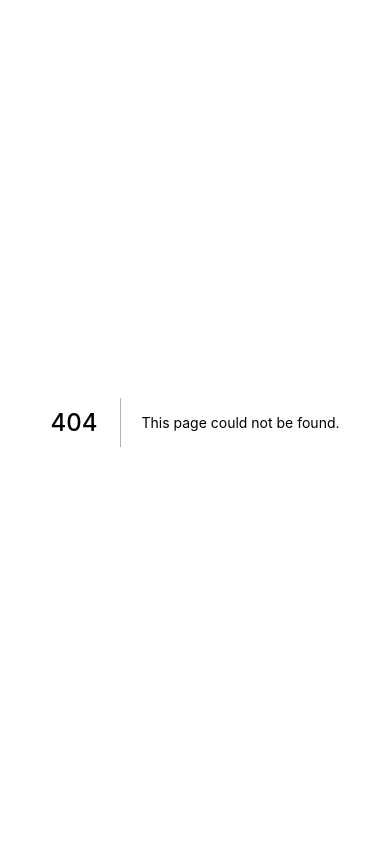
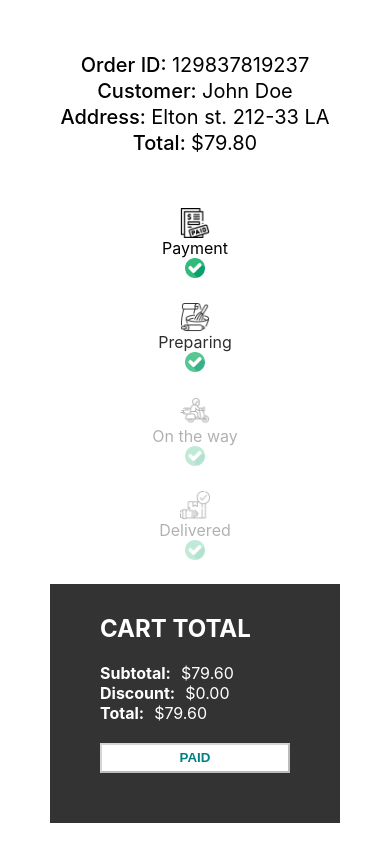
Before and after one commit to sophiiaR/pizza-app, a Next.js app: page /orders/1 in a window 390 px wide. Before the commit this address had no page. Shown: the top 862 px of the page. Built offline with nearby package versions, Linux system fonts and the light colour scheme.

Commit message:
Create and style order component

```diff
--- /dev/null
+++ b/pages/orders/[id].jsx
@@ -0,0 +1,117 @@
+import styles from '../../styles/Order.module.css';
+import Image from 'next/image';
+
+
+const Order = () => {
+    const status = 0;
+
+    const statusClass = (index) => {
+        if (index - status < 1) return styles.done;
+        if (index - status === 1) return styles.inProgress;
+        if (index - status > 1) return styles.undone;
+    }
+
+    return (
+        <div className={styles.container}>
+            <div className={styles.left}>
+            <div className={styles.row}>
+                <table className={styles.table}>
+                <tr className={styles.trTitle}>
+                    <th>Order ID</th>
+                    <th>Customer</th>
+                    <th>Address</th>
+                    <th>Total</th>
+                </tr>
+                <tr className={styles.tr}>
+                    <td>
+                    <span className={styles.id}>129837819237</span>
+                    </td>
+                    <td>
+                    <span className={styles.name}>John Doe</span>
+                    </td>
+                    <td>
+                    <span className={styles.address}>Elton st. 212-33 LA</span>
+                    </td>
+                    <td>
+                    <span className={styles.total}>$79.80</span>
+                    </td>
+                </tr>
+                </table>
+            </div>
+            <div className={styles.row}>
+                <div className={statusClass(0)}>
+                <Image src="/img/paid.png" width={30} height={30} alt="" />
+                <span>Payment</span>
+                <div className={styles.checkedIcon}>
+                    <Image
+                    className={styles.checkedIcon}
+                    src="/img/checked.png"
+                    width={20}
+                    height={20}
+                    alt=""
+                    />
+                </div>
+                </div>
+                <div className={statusClass(1)}>
+                <Image src="/img/bake.png" width={30} height={30} alt="" />
+                <span>Preparing</span>
+                <div className={styles.checkedIcon}>
+                    <Image
+                    className={styles.checkedIcon}
+                    src="/img/checked.png"
+                    width={20}
+                    height={20}
+                    alt=""
+                    />
+                </div>
+                </div>
+                <div className={statusClass(2)}>
+                <Image src="/img/bike.png" width={30} height={30} alt="" />
+                <span>On the way</span>
+                <div className={styles.checkedIcon}>
+                    <Image
+                    className={styles.checkedIcon}
+                    src="/img/checked.png"
+                    width={20}
+                    height={20}
+                    alt=""
+                    />
+                </div>
+                </div>
+                <div className={statusClass(3)}>
+                <Image src="/img/delivered.png" width={30} height={30} alt="" />
+                <span>Delivered</span>
+                <div className={styles.checkedIcon}>
+                    <Image
+                    className={styles.checkedIcon}
+                    src="/img/checked.png"
+                    width={20}
+                    height={20}
+                    alt=""
+                    />
+                </div>
+                </div>
+            </div>
+            </div>
+            <div className={styles.right}>
+            <div className={styles.wrapper}>
+                <h2 className={styles.title}>CART TOTAL</h2>
+                <div className={styles.totalText}>
+                <b className={styles.totalTextTitle}>Subtotal:</b>$79.60
+                </div>
+                <div className={styles.totalText}>
+                <b className={styles.totalTextTitle}>Discount:</b>$0.00
+                </div>
+                <div className={styles.totalText}>
+                <b className={styles.totalTextTitle}>Total:</b>$79.60
+                </div>
+                <button disabled className={styles.button}>
+                PAID
+                </button>
+            </div>
+            </div>
+    </div>
+    )
+}
+
+export default Order;
--- /dev/null
+++ b/styles/Order.module.css
@@ -0,0 +1,128 @@
+.container {
+    padding: 50px;
+    display: flex;
+}
+
+.left {
+    flex: 2;
+}
+
+.table {
+    width: 100%;
+    text-align: left;
+    margin-bottom: 50px;
+}
+
+.row:last-child {
+    width: 80%;
+    display: flex;
+    justify-content: space-between;
+}
+
+.done {
+    display: flex;
+    flex-direction: column;
+    align-items: center;
+}
+
+.inProgress {
+    display: flex;
+    flex-direction: column;
+    align-items: center;
+    animation: inProgress 1s ease infinite alternate;
+}
+
+@keyframes inProgress {
+    from {
+        opacity: 0;
+    }
+    to {
+        opacity: 1;
+    }
+}
+
+.undone {
+    display: flex;
+    flex-direction: column;
+    align-items: center;
+    opacity: 0.3;
+}
+
+.undone .checkIcon,
+.inProgress .checkIcon {
+    display: none;
+}
+
+.right {
+    flex: 1;
+}
+
+.wrapper {
+    width: 90%;
+    max-width: 300px;
+    background-color: #333;
+    color: white;
+    padding: 10px 50px 50px 50px;
+    display: flex;
+    flex-direction: column;
+    justify-content: space-between;
+}
+
+.totalTextTitle {
+    margin-right: 10px;
+}
+
+.button {
+    background-color: white;
+    height: 30px;
+    color: teal;
+    font-weight: bold;
+    margin-top: 20px;
+    cursor: not-allowed;
+}
+
+@media screen and (max-width: 480px) {
+    .container {
+        flex-direction: column;
+    }
+    .trTitle {
+        display: none;
+    }
+    .tr {
+        display: flex;
+        flex-direction: column;
+        align-items: center;
+        justify-content: center;
+        font-size: 20px;
+    }
+    .id::before {
+        content: 'Order ID: ';
+        font-weight: 500;
+    }
+    .name::before {
+        content: 'Customer: ';
+        font-weight: 500;
+    }
+    .address::before {
+        content: 'Address: ';
+        font-weight: 500;
+    }
+    .total::before {
+        content: 'Total: ';
+        font-weight: 500;
+    }
+    .row:last-child {
+        width: 100%;
+        flex-direction: column;
+        align-items: center;
+        justify-content: center;
+    }
+    .done,
+    .undone,
+    .inProgress {
+        margin-bottom: 20px;
+    }
+    .wrapper {
+        width: 100%;
+    }
+}
```
